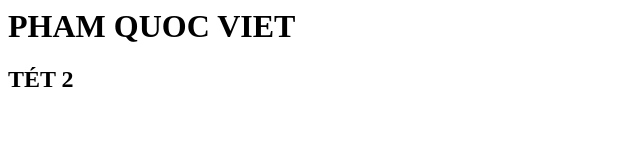
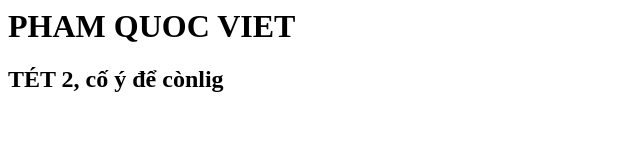
Before and after one commit to PQV611/learn-git-basic, a plain HTML site: page index.html in a window 1280 px wide. Shown: the whole page, without its empty margins (0-640 px from the left). Drawn offline with Linux system fonts and the light colour scheme.

Commit message:
Update index.html

```diff
--- a/index.html
+++ b/index.html
@@ -1,3 +1,3 @@
 <h1>PHAM QUOC VIET</h1>
 
-<h2>TÉT 2</h2>
+<h2>TÉT 2, cố ý để cònlig</h2>
```
